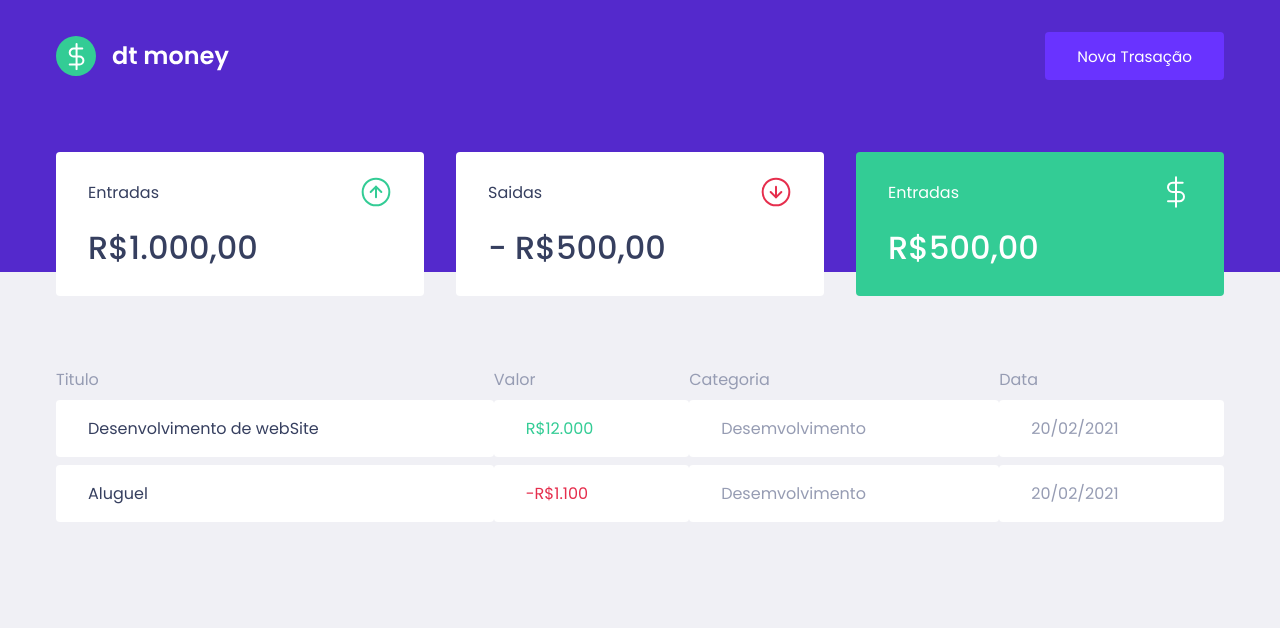
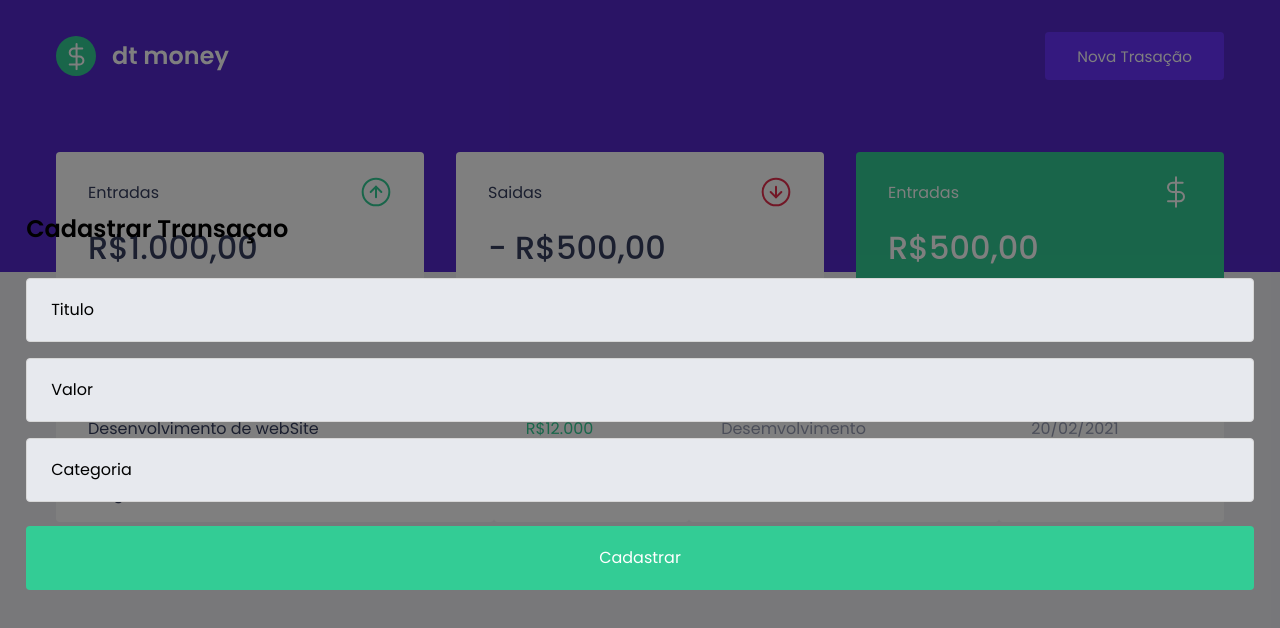
Before and after one commit to AllyssonR/dtmoney, a React (Create React App) app: page / in a window 1280 px wide. Both pictures are taken after a click on the button "Nova Trasação". Shown: the top 628 px of the page. Built offline with nearby package versions, Linux system fonts and the light colour scheme; no server answers; what miragejs would draw is missing.

Commit message:
making modal transaction

```diff
--- a/package.json
+++ b/package.json
@@ -7,6 +7,7 @@
     "miragejs": "^0.1.41",
     "react": "^17.0.2",
     "react-dom": "^17.0.2",
+    "react-modal": "^3.12.1",
     "react-scripts": "4.0.3",
     "styled-components": "^5.2.1",
     "typescript": "^4.1.2",
@@ -44,6 +45,7 @@
     "@types/node": "^12.0.0",
     "@types/react": "^17.0.0",
     "@types/react-dom": "^17.0.0",
+    "@types/react-modal": "^3.12.0",
     "@types/styled-components": "^5.1.9"
   }
 }
--- a/src/App.tsx
+++ b/src/App.tsx
@@ -1,12 +1,27 @@
 import { Dashboard } from "./Components/Dashboard";
-import Header from "./Components/Header";
+import { Header } from "./Components/Header";
 import { GlobalStyle } from "./styles/global";
+import Modal from "react-modal";
+import { useState } from "react";
+import { NewTransactionModal } from "./Components/NewTransactionModal";
 
 function App() {
+  Modal.setAppElement("#root");
+  const [isNewTransactionModalOpen, setIsNewTransactionModalOpen] = useState(
+    false
+  );
+
+  function handleOpenTransactionModal() {
+    setIsNewTransactionModalOpen(true);
+  }
+  function handleCloseTransactionModal() {
+    setIsNewTransactionModalOpen(false);
+  }
   return (
     <>
-      <Header/>
-      <Dashboard/>
+      <Header onOpenNewTransactionModal={handleOpenTransactionModal} />
+      <Dashboard />
+      <NewTransactionModal isOpen={isNewTransactionModalOpen} onRequestClose={handleCloseTransactionModal}/>
       <GlobalStyle />
     </>
   );
--- a/src/Components/Header/index.tsx
+++ b/src/Components/Header/index.tsx
@@ -1,17 +1,21 @@
-import React from "react";
+
 import LogoImg from "../../assets/logo.svg";
 
 import { Container, Content } from "./styles";
 
-const Header: React.FC = () => {
+interface HeaderProps {
+  onOpenNewTransactionModal: () => void;
+}
+
+export function Header({onOpenNewTransactionModal}: HeaderProps) {
   return (
     <Container>
       <Content>
         <img src={LogoImg} alt="dt money" />
-        <button type="button">Nova Trasação</button>
+        <button type="button" onClick={onOpenNewTransactionModal}>
+          Nova Trasação
+        </button>
       </Content>
     </Container>
   );
-};
-
-export default Header;
+}
--- /dev/null
+++ b/src/Components/NewTransactionModal/index.tsx
@@ -0,0 +1,28 @@
+import { Container } from "./styles";
+import Modal from "react-modal";
+interface NewTransactionProps {
+  isOpen: boolean;
+  onRequestClose: () => void;
+}
+export function NewTransactionModal({
+  isOpen,
+  onRequestClose,
+}: NewTransactionProps) {
+  return (
+    <Modal
+      isOpen={isOpen}
+      onRequestClose={onRequestClose}
+      overlayClassName="react-modal-ovelay"
+      className=".react-modal-content"
+    >
+      <Container>
+        <h2>Cadastrar Transaçao</h2>
+
+        <input placeholder="Titulo" />
+        <input type="number" placeholder="Valor" />
+        <input placeholder="Categoria" />
+        <button type="submit">Cadastrar</button>
+      </Container>
+    </Modal>
+  );
+}
--- /dev/null
+++ b/src/Components/NewTransactionModal/styles.ts
@@ -0,0 +1,41 @@
+import styled from "styled-components";
+
+export const Container = styled.form`
+  h2 {
+    color: var(--text-tile);
+    font-size: 1.5rem;
+    margin-bottom: 2rem;
+  }
+  input {
+    width: 100%;
+    padding: 0 1.5rem;
+    height: 4rem;
+    border-radius: 0.25rem;
+    border: 1px solid #d7d7d7;
+    background: #e7e9ee;
+    font-weight: 400;
+    font-size: 1rem;
+
+    &::placeholder {
+      color: var(--text-color);
+    }
+    & + input {
+      margin-top: 1rem;
+    }
+  }
+  button[type="submit"] {
+    width: 100%;
+    padding: 0 1.5rem;
+    height: 4rem;
+    background: var(--green);
+    color: #fff;
+    border-radius: 0.25rem;
+    border: 0;
+    font-size: 1rem;
+    margin-top: 1.5rem;
+    transition: filter 0.2s;
+    &:hover {
+      filter: brightness(0.9);
+    }
+  }
+`;
--- a/src/styles/global.ts
+++ b/src/styles/global.ts
@@ -47,4 +47,26 @@ button{
   cursor: not-allowed;
 }
 
+.react-modal-ovelay{
+ background:rgba(0,0,0,0.5);
+ position:fixed;
+
+ top:0;
+ bottom:0;
+ left:0;
+ right:0;
+
+ display:flex;
+ align-items:center;
+ justify-content:center;
+}
+.react-modal-content{
+ width:100%;
+ max-width:576px;
+background-color:var(--background);
+ padding:3rem;
+ position:relative;
+ border-radius:0.25rem;
+}
+
 `;
```
Also changed, not shown: 1 other file (tests, documents, lock files or other folders).
